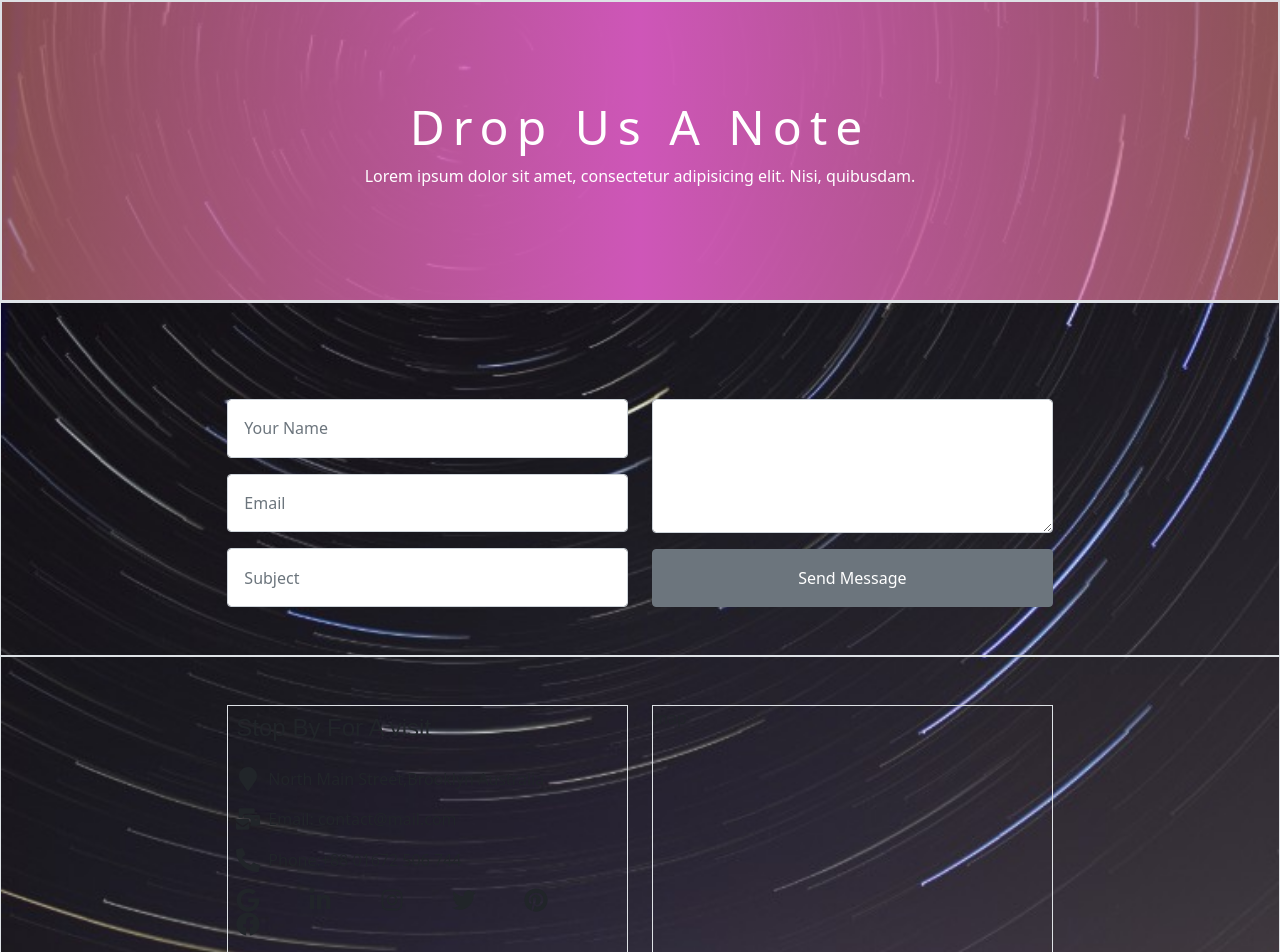
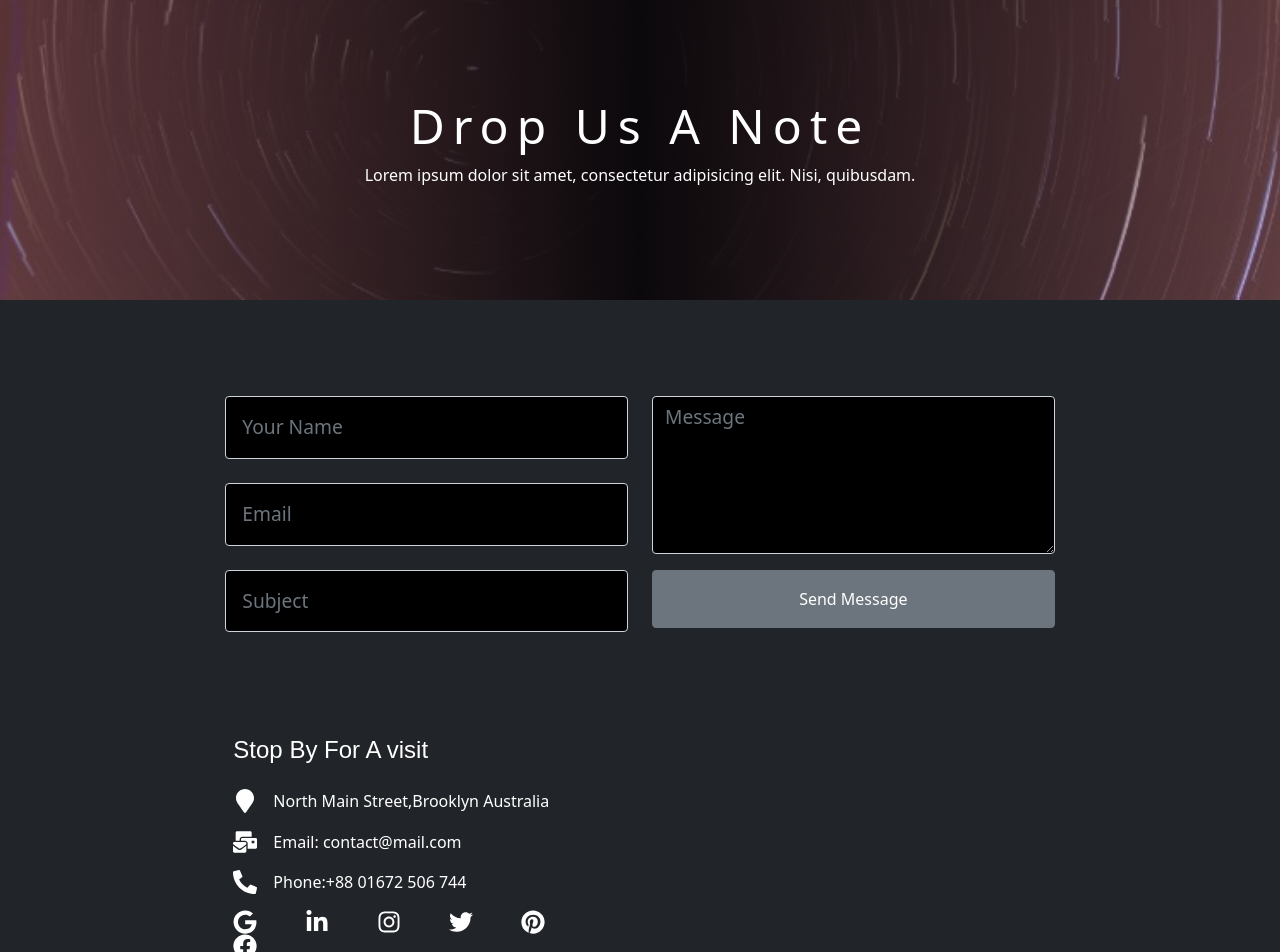
Before and after one commit to moddercoder18/modder-coder, a React (Create React App) app: page / in a window 1280 px wide. Shown: the top 952 px of the page. Built offline with nearby package versions, Linux system fonts and the light colour scheme.

Commit message:
Update contact page

```diff
--- a/package.json
+++ b/package.json
@@ -6,6 +6,7 @@
     "@fortawesome/fontawesome-svg-core": "^6.1.1",
     "@fortawesome/free-solid-svg-icons": "^6.1.1",
     "@fortawesome/react-fontawesome": "^0.1.18",
+    "@googlemaps/react-wrapper": "^1.1.34",
     "@testing-library/jest-dom": "^5.16.4",
     "@testing-library/react": "^13.3.0",
     "@testing-library/user-event": "^13.5.0",
--- a/src/App.js
+++ b/src/App.js
@@ -2,8 +2,10 @@
 import './App.css';
 
 import './components/Contact.css'
-import { Container } from 'react-bootstrap';
+//import { Container } from 'react-bootstrap';
 import Contact from './components/Contact'
+
+
 function App() {
   return (
     <div className="App">
--- a/src/components/Contact.css
+++ b/src/components/Contact.css
@@ -23,7 +23,7 @@ span{
 }
 
  .Upper-Section{
-    background: linear-gradient(to right,rgba(231, 133, 133, 0.57),rgb(206, 86, 184),rgba(231, 133, 133, 0.57));
+    background: linear-gradient(to right,rgba(231, 133, 133, 0.38),rgb(11, 8, 11),rgba(231, 133, 133, 0.334));
     height: 300px;
     display:flex;
     align-items: center;
@@ -37,8 +37,27 @@ h3{
     font-weight: lighter !important;
     color: white;
 }
-input{
-    background-color: aquamarine;
+input[type='text']{
+    background: black;
+    font-size: larger;
+}
+
+Button{
+    font-size: larger;
+
+}
+input[type='email']{
+    background: black;
+
+    font-size: larger;
+
+}
+
+textarea[type="text"]{
+    background: black;
+
+    font-size: larger;
+
 }
 
 /* @media only screen and (max-width: 600px) {
--- a/src/components/Contact.js
+++ b/src/components/Contact.js
@@ -1,48 +1,46 @@
 import React from "react";
-// import Row from 'react-bootstrap/Row';
-// import Col from 'react-bootstrap/Col';
-// import Container from 'react-bootstrap/Container';
 import './Contact.css';
 import { FaGoogle,FaPhoneAlt,FaMapMarker,FaMailBulk ,FaLinkedinIn,FaInstagram, FaTwitter,FaPinterest, FaFacebook} from 'react-icons/fa'
-import { Container } from "react-bootstrap";
+import { Container , Button } from 'react-bootstrap';
 
 
 
-//import FeatureBG from './featue-bg.jpg'
+
+
 
 
 
 const Contact = () => {
   return (
-    <section className="border ">
+    <section className=" ">
 
-      <div className="Upper-section border">
+      <div className="Upper-section ">
         <h3>Drop Us A Note</h3>
         <p className="text-white">Lorem ipsum dolor sit amet, consectetur adipisicing elit. Nisi, quibusdam.</p>
       </div>
-      <div className="row border d-flex  ">
-        <Container className="border  d-flex justify-content-center p-5">
+      <div className="row  d-flex bg-dark ">
+        <Container className="  d-flex justify-content-center p-5">
           <div className="col-lg-4 col-md-12 d-grid me-4 mt-5">
             <input type="text" className=" form-control p-3" placeholder="Your Name" />
-            <input type="email" className="form-control  p-3 mt-3" placeholder="Email" />
-            <input type="text" className="form-control p-3 mt-3 " placeholder="Subject" />
+            <input type="email" className="form-control  p-3 mt-4" placeholder="Email" />
+            <input type="text" className="form-control p-3 mt-4 " placeholder="Subject" />
 
           </div>
           <div className="col-lg-4  col-md-12 mt-5 ">
-          <textarea id="w3review" name="w3review" className="form-control" rows="5" cols="50">
+          <textarea type="text" id="w3review" name="w3review" className="form-control " rows="5" cols="50" placeholder="Message">
           </textarea>
-          <button type="button" className="btn btn-secondary w-100 mt-3 p-3">Send Message</button>
+          <Button type="button" className=" btn btn-secondary text-white  w-100 mt-3 p-3">Send Message</Button>
                      </div>
         </Container>
-        <Container className="border d-flex justify-content-center p-5">
-        <div className="col-lg-4 col-md-12 border p-2 me-4">
-          <h4 className="mb-4">Stop By For A visit</h4>
-          <p ><span className="me-2"><FaMapMarker/></span>North Main Street,Brooklyn Australia</p>
-          <p> <span className="me-2"><FaMailBulk/></span>Email: contact@mail.com</p>
-          <p><span className="me-2"><FaPhoneAlt/></span>Phone:+88 01672 506 744</p>
+        <Container className=" d-flex justify-content-center p-5">
+        <div className="col-lg-4 col-md-12  p-2 me-4 text-white">
+          <h4 className="mb-4 me-2">Stop By For A visit</h4>
+          <p ><span className="me-3"><FaMapMarker/></span>North Main Street,Brooklyn Australia</p>
+          <p> <span className="me-3"><FaMailBulk/></span>Email: contact@mail.com</p>
+          <p><span className="me-3"><FaPhoneAlt/></span>Phone:+88 01672 506 744</p>
 
           <p>
-              <span className="me-5"><FaGoogle/></span>
+              <span className="me-5"><FaGoogle className="FaGoogle"/></span>
               <span className="me-5"><FaLinkedinIn/></span>
               <span className="me-5"><FaInstagram/></span>
               <span className="me-5"><FaTwitter/></span>
@@ -50,8 +48,8 @@ const Contact = () => {
               <span className="me-5"><FaFacebook/></span>
           </p>
         </div>
-        <div className="col-lg-4 col-md-12 border ">
-          map
+        <div className="col-lg-4 col-md-12  ">
+        <h1>map</h1>
         </div>
 
 
--- a/src/index.js
+++ b/src/index.js
@@ -3,6 +3,9 @@ import ReactDOM from 'react-dom/client';
 import App from './App';
 import reportWebVitals from './reportWebVitals';
 import 'bootstrap/dist/css/bootstrap.min.css';
+//import $ from 'jquery'
+//import Popper from 'popper.js'
+//import 'bootstrap/dist/js/css/bootstrap.bundle.min';
 
 const root = ReactDOM.createRoot(document.getElementById('root'));
 root.render(
```
Also changed, not shown: 1 other file (tests, documents, lock files or other folders).
